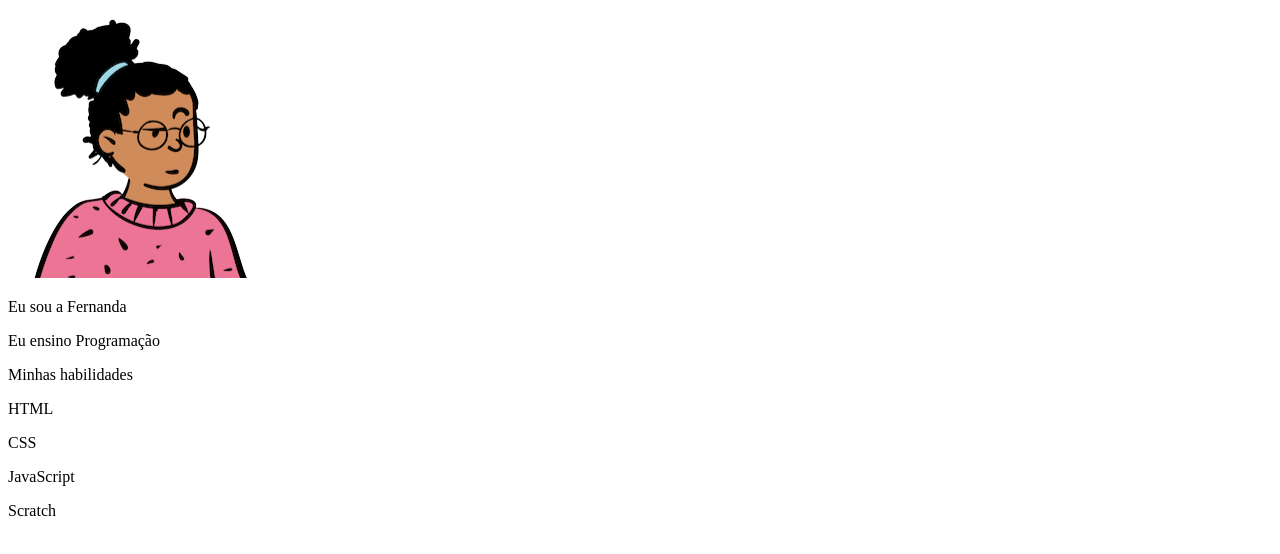
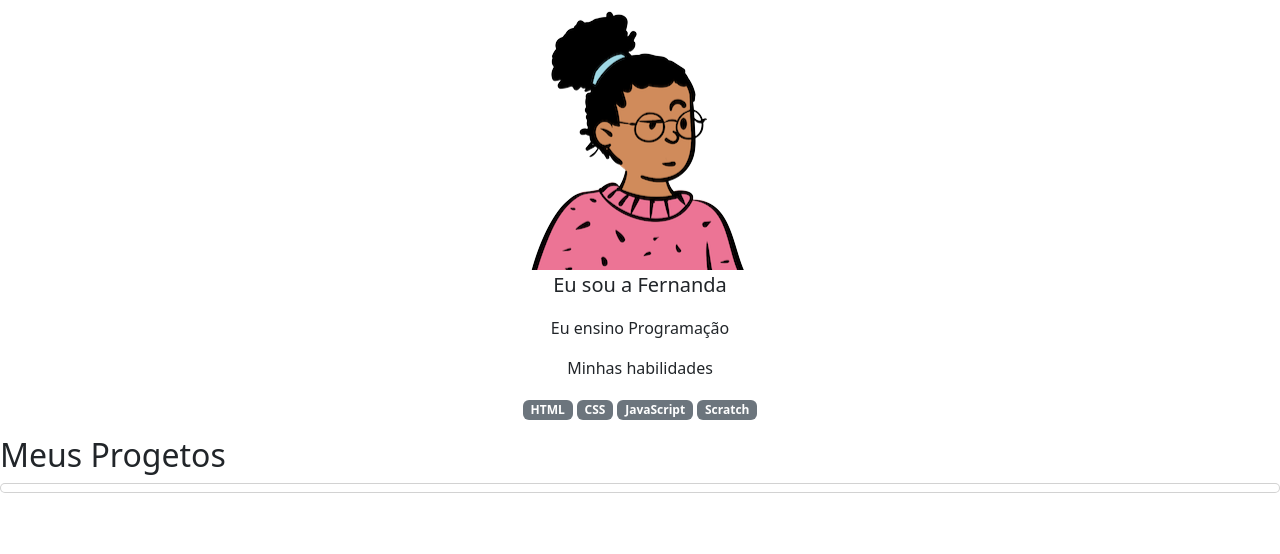
Before and after one commit to mari4vitori4/PORTFOLIO2a, a plain HTML site: page index.html in a window 1280 px wide. Drawn offline with nearby package versions, Linux system fonts and the light colour scheme; files whose address does not match are found by name.

Commit message:
folha de estilo

```diff
--- a/index.html
+++ b/index.html
@@ -3,7 +3,7 @@
 <head>
     <meta charset="UTF-8">
     <meta name="viewport" content="width=device-width, initial-scale=1.0">
-    <link href="https:cdn.jsdelivr.net/npm/bootstrap@5.3.2/dist/css/bootstrap.min.css">
+    <link href="https:cdn.jsdelivr.net/npm/bootstrap@5.3.2/dist/css/bootstrap.min.css" rel="stylesheet">
     <title>Meu Portfólio</title>
 </head>
 <body>
@@ -13,13 +13,26 @@
    <p>Eu ensino Programação</p>
    <p>Minhas habilidades</p>
    <div>
-
        <p class="badge bg-secondary">HTML</p>
        <p class="badge bg-secondary">CSS</p>
        <p class="badge bg-secondary">JavaScript</p>
        <p class="badge bg-secondary">Scratch</p>
     </div>
-    </header>
-    <script src="https:cdn.jsdelivr.net/npm/bootstrap@5.3.2/dist/css/bootstrap.min.js"></script>
+</header>
+    <main>
+        <h2>Meus Progetos</h2>
+        <div classe="row">
+            <div classe="col-md-4">
+
+                <div class="card" stayle="width: 18rem;">
+                    <div classe="card-body">
+                        <h5
+                        <img src="..." classe="card-img-top" alt="...">
+                        <script src="https:cdn.jsdelivr.net/npm/bootstrap@5.3.2/dist/css/bootstrap.min.js"></script>
+                    </div>
+                </div>
+            </div>
+        </div>
+    </main>
+    </html>
 </body>
-</html>
```
